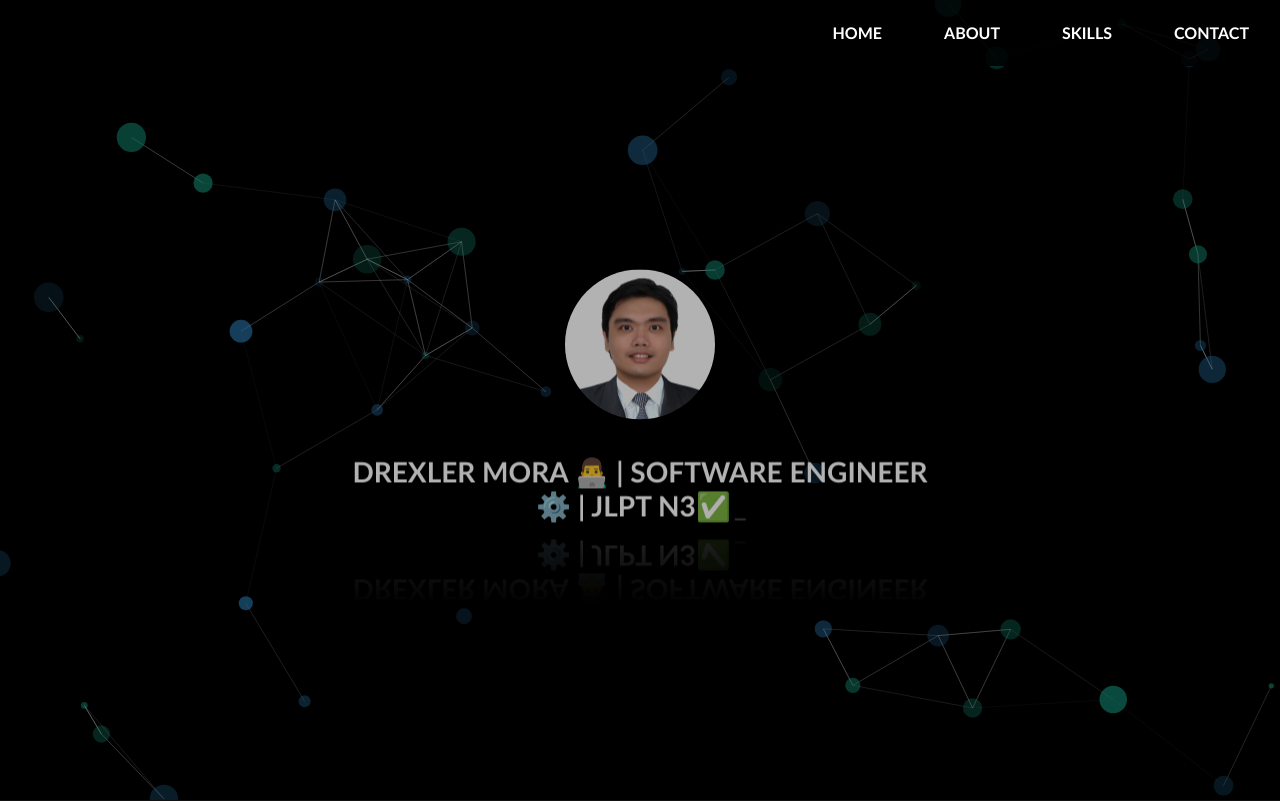
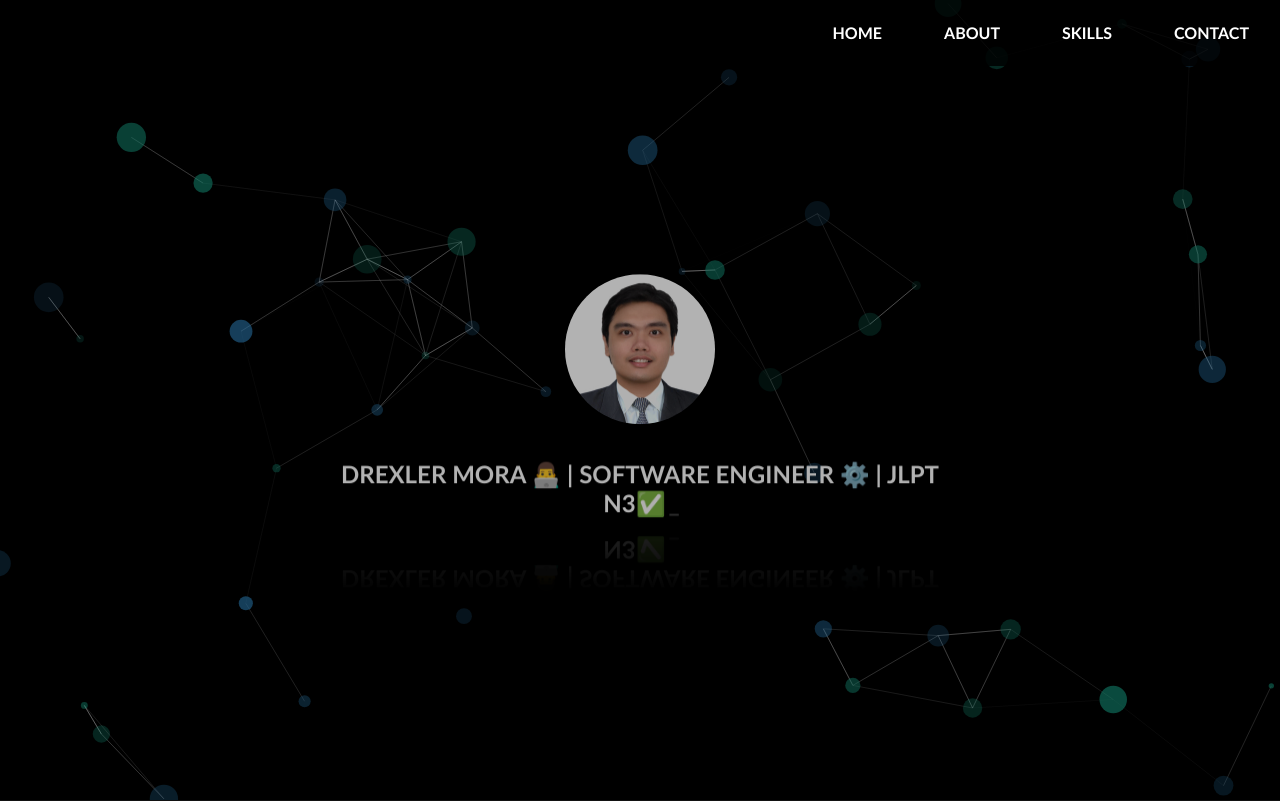
Before and after one commit to drexlermora/drexlermora.github.io, a React (Vite) app: page / in a window 1280 px wide. Shown: the top 801 px of the page. Built offline with nearby package versions, Linux system fonts and the light colour scheme.

Commit message:
code update

```diff
--- a/src/components/Home.jsx
+++ b/src/components/Home.jsx
@@ -22,7 +22,7 @@ const Home = () => {
           alt="Portrait"
         />
         <div className="mirror">
-          <h3 className="text-uppercase text-white text-3xl md:text-5xl font-bold">
+          <h4 className="text-uppercase text-white text-3xl md:text-5xl font-bold">
             <Typewriter
               words={["Drexler Mora 👨‍💻 | Software Engineer ⚙️ | JLPT N3✅"]}
               loop={1}
@@ -32,7 +32,7 @@ const Home = () => {
               deleteSpeed={50}
               delaySpeed={1000}
             />
-          </h3>
+          </h4>
         </div>
       </div>
     </section>
```
